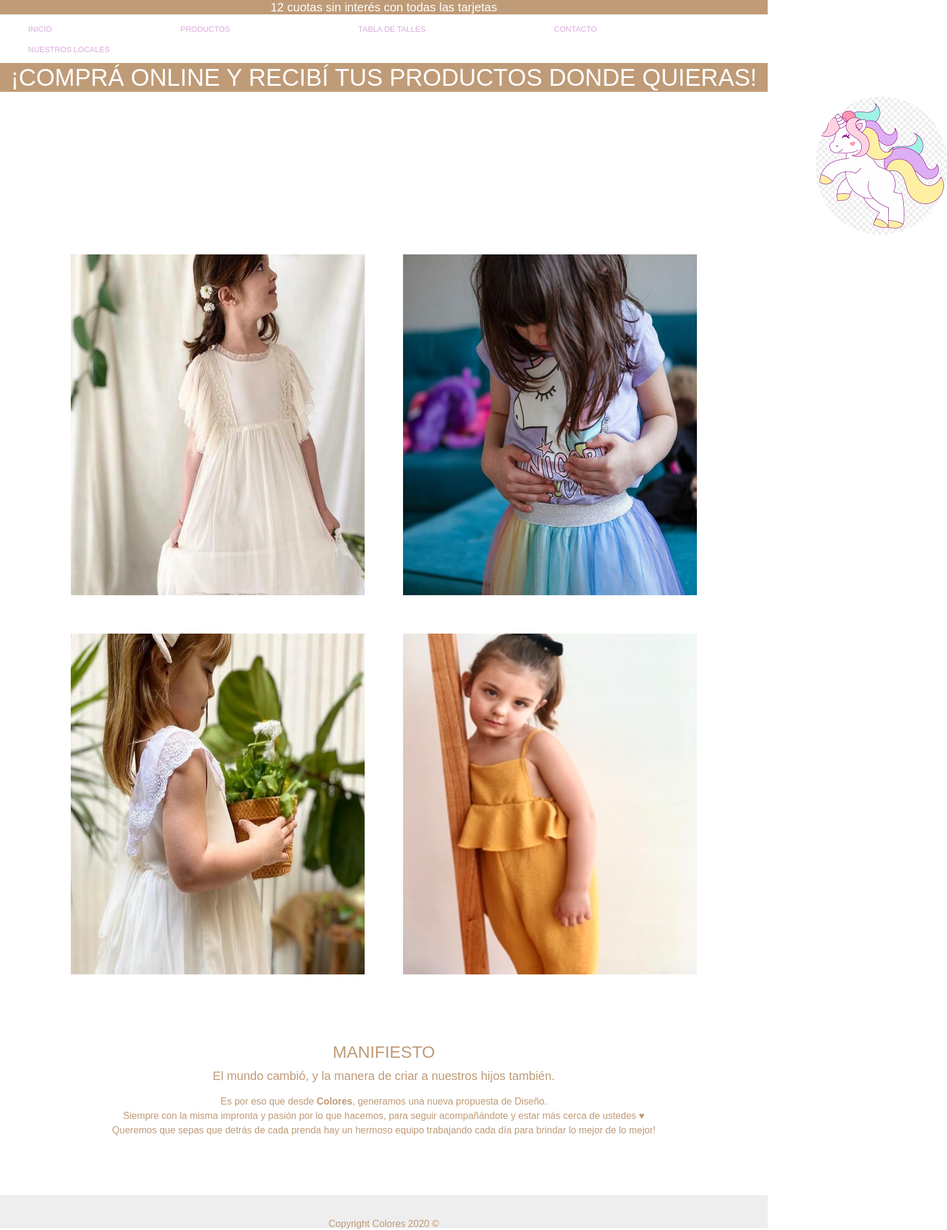
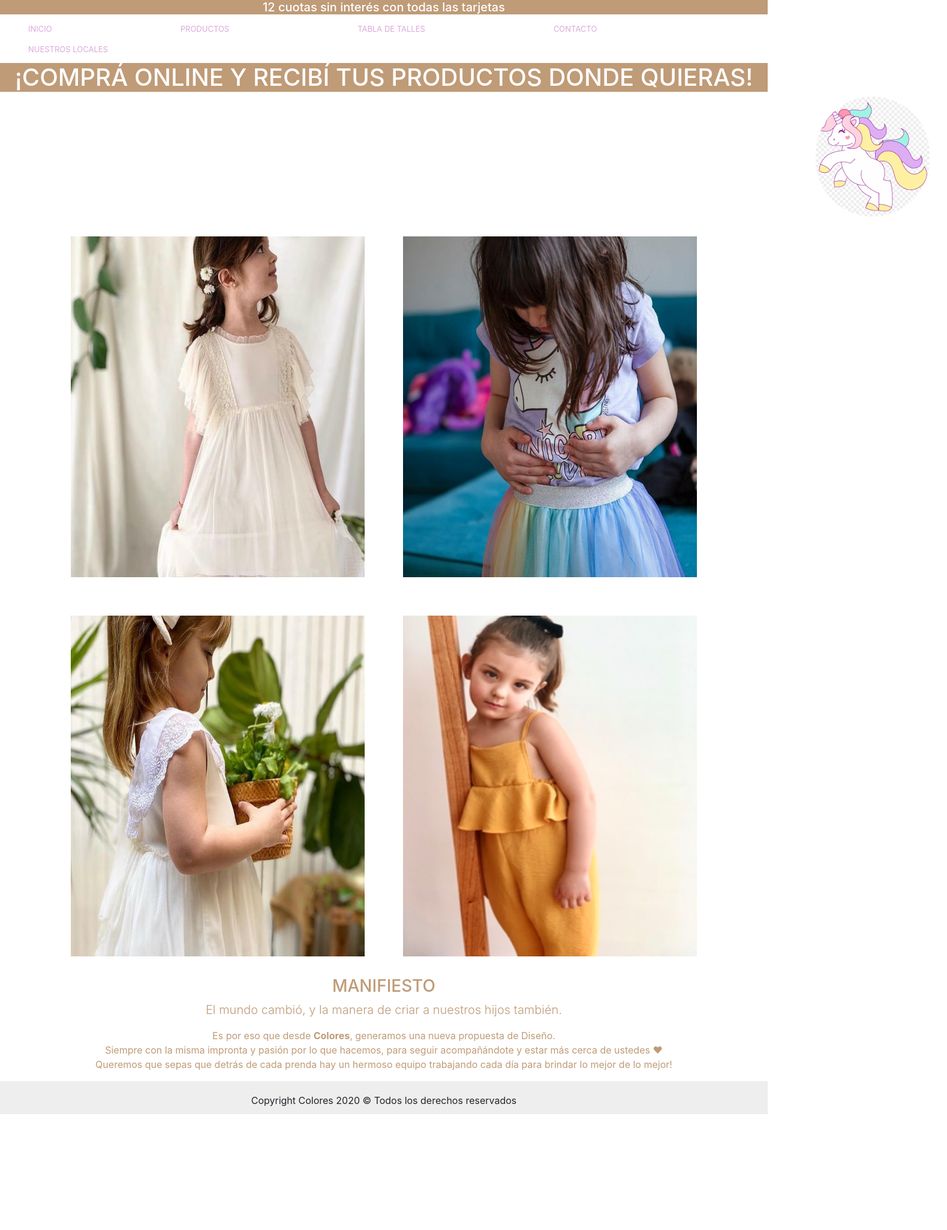
Before and after one commit to Luadanegra/Colores, a website: page index.html in a window 1280 px wide. Shown: the whole page at 60% size, 1579 px wide, since content can reach past the window. After the commit the page ends 1857 px from the top, so only its background shows below. Drawn offline with nearby package versions, Linux system fonts and the light colour scheme; a web font is replaced by a local one.

Commit message:
Agregué SASS a mi proyecto

```diff
--- a/fuenteproyect.css
+++ b/fuenteproyect.css
@@ -148,12 +148,9 @@ table{
 }
 
 
-
-
-
 .unicornio{
 	display: flex;
-	max-width: 100%
+	max-width: 100%;
 	height: 200px;
 	animation-name: unico;
 	animation-duration: 10s;
--- a/index.html
+++ b/index.html
@@ -6,7 +6,7 @@
 	<meta name= "keywords" content="ropa para nena, vestido, ropa para nene, moda infantil, descuentos">
 	<meta name="description" content="COLORES es una marca argentina de ropa para chicos de 0 a 8 años de edad. Comprá online. 12 cuotas sin interés en todo el sitio.">
 	<title>♥ Colores - Espacio de chicos ♥</title>
-	<link rel="stylesheet" type="text/css" href="fuenteproyect.css" />
+	<link rel="stylesheet" type="text/css" href="css/prueba.css" />
 	<link href="https://fonts.googleapis.com/css2?family=Andika+New+Basic&display=swap" rel="stylesheet">
 	<link rel="stylesheet" href="https://cdn.jsdelivr.net/npm/bootstrap@4.5.3/dist/css/bootstrap.min.css" integrity="sha384-TX8t27EcRE3e/ihU7zmQxVncDAy5uIKz4rEkgIXeMed4M0jlfIDPvg6uqKI2xXr2" crossorigin="anonymous">
 
@@ -71,7 +71,7 @@
 		</section>
 
 
-	<footer>Copyright Colores 2020 ©</footer>
+	<footer>Copyright Colores 2020 © Todos los derechos reservados</footer>
 	<script src="https://code.jquery.com/jquery-3.5.1.slim.min.js" integrity="sha384-DfXdz2htPH0lsSSs5nCTpuj/zy4C+OGpamoFVy38MVBnE+IbbVYUew+OrCXaRkfj" crossorigin="anonymous"></script>
 	<script src="https://cdn.jsdelivr.net/npm/bootstrap@4.5.3/dist/js/bootstrap.bundle.min.js" integrity="sha384-ho+j7jyWK8fNQe+A12Hb8AhRq26LrZ/JpcUGGOn+Y7RsweNrtN/tE3MoK7ZeZDyx" crossorigin="anonymous"></script>
 
--- a/scss/prueba.scss
+++ b/scss/prueba.scss
@@ -1,44 +1,163 @@
-.nena
-	font-weight:bold
-	color:white
-	padding:20px
-	border:4px
-	margin:10px
-	transition:all 500ms
-	border-radius:2s
+//variables//
+$fuente-tipica: 'Andika New Basic', sans-serif;
+$color-letra: #BF9B77;
+$color-secundario:  #DAAADB;
+$color-secundario2: white;
+$color-secundario3: #eee;
+//uso de variables//
 
-	.nena :hover{
-	transition: all 500ms
-	border-radius: 2s
+body{
+	color: $color-letra;
+	text-align: center;
+
+}
+
+h1{
+	background-color: $color-letra;
+	color: $color-secundario2;
+	text-align: center;
+	font-size: 40px;
+	overflow: hidden;
+
+}
+
+h3{
+	color: $color-letra;
+	text-align: center;
+
+}
+
+h5{
+	margin: auto;
+	background-color: $color-letra;
+	color: $color-secundario2;
+	font-size: 16px;
+	text-align: center;
+}
+
+footer{
+	float: none;
+	color: color-letra;
+	width: 100%;
+	height: 55px;
+	background-color: $color-secundario3;
+	text-align: center;
+	padding: 20px;
+
+}
+
+
+//mixins//
+@mixin medidas {
+	width: 100%;
+	height: 100%;
+}
+
+
+.foto1 img{
+	@include medidas();
+
+}
+
+.foto2 img{
+@include medidas();
+}
+
+.container img:hover{
+	border-radius: 35px;
+}
+
+.container{
+border:1px solid white;
+display: grid;
+grid-template-columns: 25% 25% 25%  25%;
+grid-template-rows: 50% 50%;
+
+.foto1 {
+
+	grid-column-start: 1;
+	grid-column-end: 3;
+	margin: 2rem;
+}
+
+
+.foto2 {
+
+		grid-column-start: 3;
+grid-column-end: 5;
+margin: right 1000px;
+margin: 2rem;
+
+}
+
+}
+
+
+#manifiesto{
+	padding: 20px;
+	margin: 60px;
+	border: solid;
+	border-style: unset;
+	max-width: auto;
+	color: $color-letra;
+
+}
+
+p{
+	background-color: $color-secundario2;
+	color: $color-letra;
+	text-align: center;
+
 }
 
 
 #menu{
-	display: flex;
-	color: #BF9B77;
+	display: inline-block;
+	color: $color-letra;
 	font-size: 13px;
 	flex-wrap: wrap;
 
-}
-#menu{
-	display: flex;
-	color: #BF9B77;
-	font-size: 13px;
-	flex-wrap: wrap;
-	ul{
-	li{
-	a{
-		color: #DAAADB;
+ul li a{
+	color: $color-secundario;
 	justify-content: center;
 }
+ul li{
 /*display: inline-block;*/
 display: inline;
 float: left;
 padding: 7px;
-	border-right: 1px solid #ccc;
-	padding-left: 8px;
-	padding-right:8px;
 margin-right: 200px;
+
 }
 }
+
+
+.unicornio{
+	display: flex;
+	max-width: 100%;
+	height: 200px;
+	animation-name: unico;
+	animation-duration: 10s;
+	animation-iteration-count: infinite;
+	animation-timing-function: linear;
+
+	@keyframes unico{
+		0%{
+			margin-left: 0px;
+			transform: rotate(0deg);
+			border-radius: 999px;
 		}
+		50%{
+			margin-left: 1360px;
+			transform: rotate(360deg);
+			border-radius: 999px;
+		}
+		100%{
+			margin-left: 0px;
+			transform: rotate(360deg);
+			border-radius: 999px;
+		}
+
+
+}
+}
```
Also changed, not shown: css/prueba.css. Lines whose indentation alone changed are shown as unchanged.
